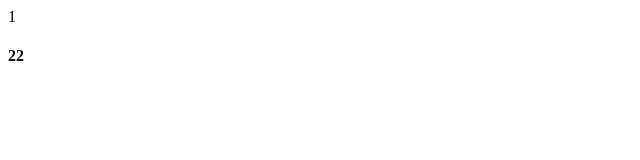
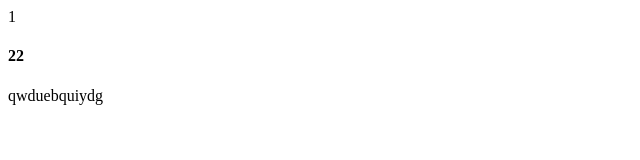
Before and after one commit to xiaoxu678/xiaoxu_project, a plain HTML site: page index.html in a window 1280 px wide. Shown: the whole page, without its empty margins (0-640 px from the left). Drawn offline with Linux system fonts and the light colour scheme.

Commit message:
修改了文件

```diff
--- a/index.html
+++ b/index.html
@@ -9,6 +9,7 @@
 <body>
     <div>1</div>
     <h4>22</h4>
+    <span>qwduebquiydg</span>
 
 </body>
 </html>
```
